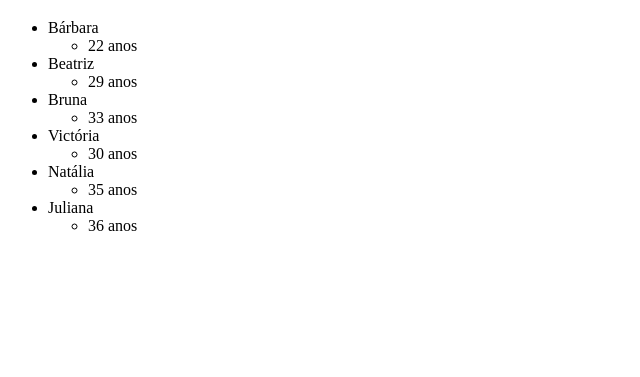
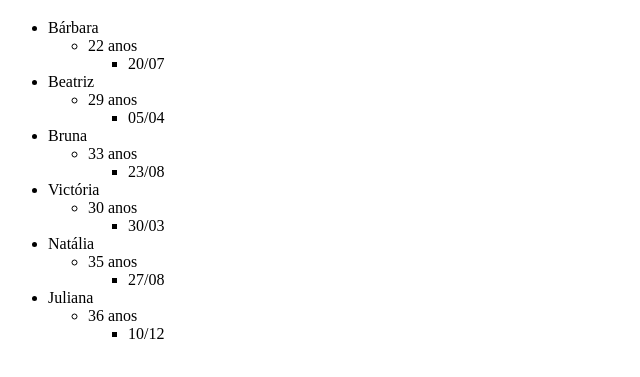
Before and after one commit to babi-rmachado/HTML, a plain HTML site: page listaNaoOrdenada.html in a window 1280 px wide. Shown: the part 61-438 px from the top of the page, without its empty margins (0-640 px from the left). Drawn offline with Linux system fonts and the light colour scheme.

Commit message:
alteração

```diff
--- a/listaNaoOrdenada.html
+++ b/listaNaoOrdenada.html
@@ -11,26 +11,44 @@
     <li>Bárbara</li>
     <ul>
         <li>22 anos</li>
+        <ul>
+            <li>20/07</li>
+        </ul>
     </ul>
     <li>Beatriz</li>
     <ul>
         <li>29 anos</li>
+        <ul>
+            <li>05/04</li>
+        </ul>
     </ul>
     <li>Bruna</li>
     <ul>
         <li>33 anos</li>
+        <ul>
+            <li>23/08</li>
+        </ul>
     </ul>
     <li>Victória</li>
     <ul>
         <li>30 anos</li>
+        <ul>
+            <li>30/03</li>
+        </ul>
     </ul>
     <li>Natália</li>
     <ul>
         <li>35 anos</li>
+        <ul>
+            <li>27/08</li>
+        </ul>
     </ul>
     <li>Juliana</li>
     <ul>
         <li>36 anos</li>
+        <ul>
+            <li>10/12</li>
+        </ul>
     </ul>
     </ul>
 </body>
```
Also changed, not shown: listaOrdenada.html (+1 -1 lines).
